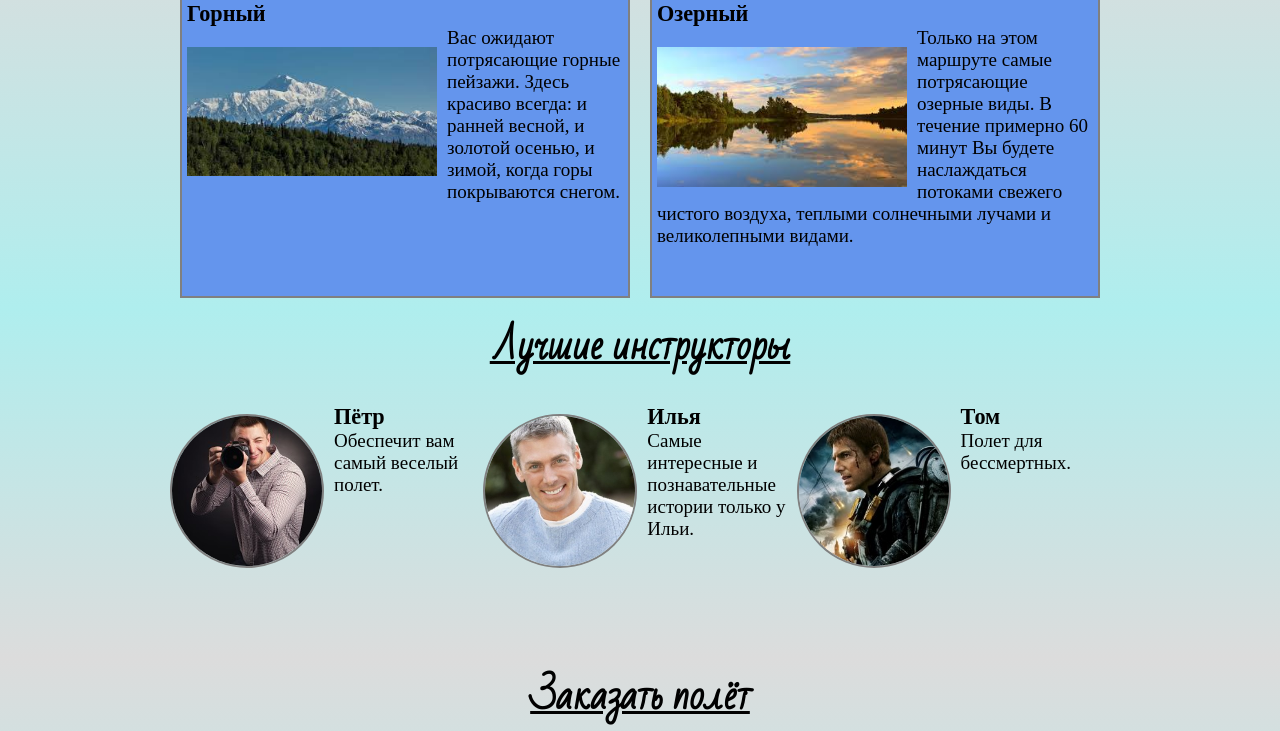
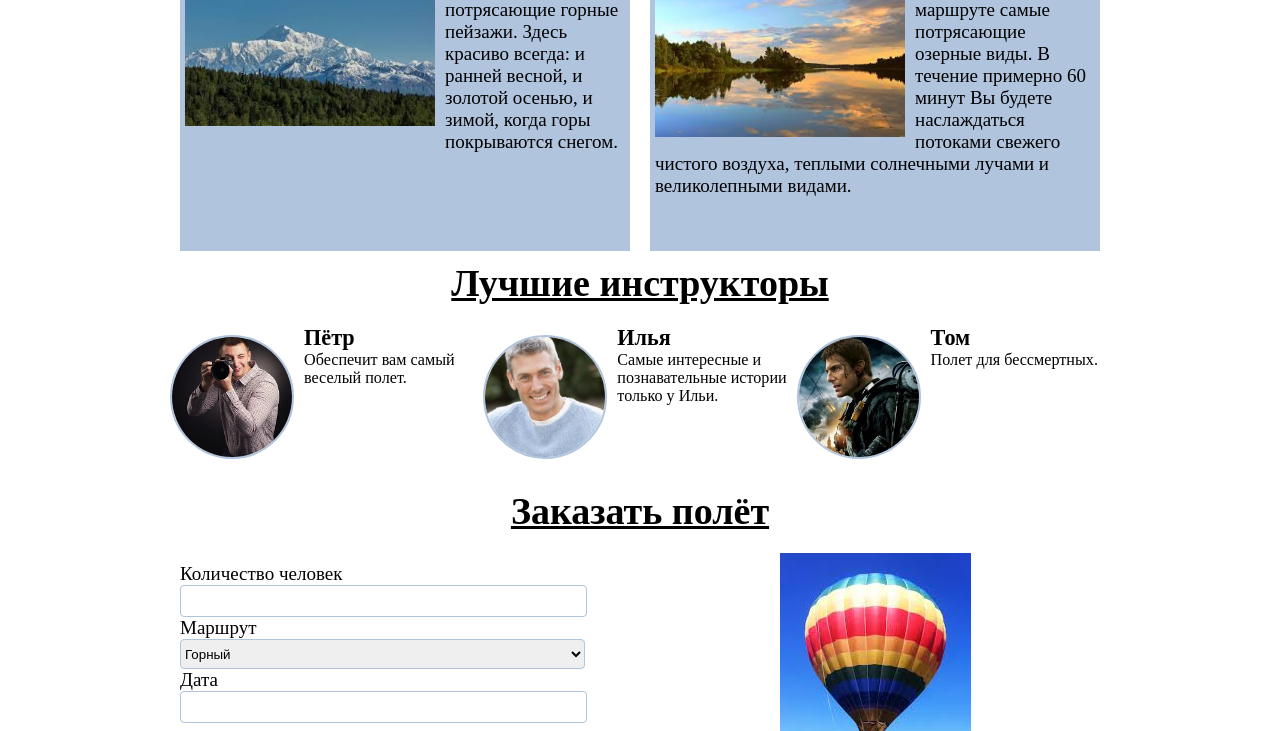
Before and after one commit to KarinaTiurina/ballon, a plain HTML site: page index.html in a window 1280 px wide. Shown: the part 787-1518 px from the top of the page. Drawn offline with Linux system fonts and the light colour scheme; a web font is replaced by a local one.

Commit message:
style correction

```diff
--- a/css/contacts.css
+++ b/css/contacts.css
@@ -1,4 +1,2 @@
 .contacts {
-  height: 165px;
-  background:  #AFEEEE;
 }
--- a/css/grid.css
+++ b/css/grid.css
@@ -13,6 +13,11 @@
 .buffer-both {
   margin-top: 20px;
   margin-bottom: 20px;
+}
+
+.buffer-small-both {
+  margin-top: 5px;
+  margin-bottom: 5px;
 }
 
 .buffer-bottom {
--- a/css/header.css
+++ b/css/header.css
@@ -10,7 +10,7 @@
   float: left;
   display: inline;
   width: 134px;
-  height: 36px;
+  height: 46px;
   padding: 0 20px;
 }
 
@@ -22,7 +22,7 @@
 .header-nav {
   float: right;
   vertical-align: baseline;
-  line-height: 36px;
+  line-height: 46px;
 }
 
 .header-nav-item {
--- a/css/instructors.css
+++ b/css/instructors.css
@@ -1,7 +1,4 @@
 .instructors {
-  height: 350px;
-  background:  #AFEEEE;
-  background: linear-gradient(to top, #DCDCDC, #AFEEEE);
 }
 
 .instructors-img {
@@ -9,7 +6,15 @@
   margin-right: 10px;
   margin-top: 10px;
   margin-bottom: 10px;
-  width: 150px;
-  border: 2px solid gray;
+  width: 120px;
+  border: 2px solid lightsteelblue;
   border-radius: 100px;
 }
+
+.instructors-text {
+  font-size: 0.85em;
+}
+
+.instructor {
+  min-height: 125px;
+}
--- a/css/intro.css
+++ b/css/intro.css
@@ -5,7 +5,7 @@
 
   padding-top: 218px;
   padding-bottom: 218px;
-  margin-top: 76px;
+  margin-top: 86px;
 }
 
 .heading {
--- a/css/order.css
+++ b/css/order.css
@@ -1,7 +1,4 @@
 .order {
-  height: 350px;
-  background:  #DCDCDC;
-  background: linear-gradient(to top, #AFEEEE, #DCDCDC);
   padding-bottom: 30px;
 }
 
@@ -13,6 +10,6 @@
   width: 90%;
   height: 30px;
   margin: 5, 5, 5, 0;
-  border: 1px solid gray;
+  border: 1px solid lightsteelblue;
   border-radius: 4px;
 }
--- a/css/routes.css
+++ b/css/routes.css
@@ -1,7 +1,4 @@
 .routes {
-  height: 400px;
-  background:  #DCDCDC;
-  background: linear-gradient(to top, #AFEEEE, #DCDCDC);
 }
 
 .route-img {
@@ -13,11 +10,10 @@
 }
 
 .route {
-  height: 290px;
   padding: 5px;
   margin: 10px;
-  background: cornflowerblue;
-  border: 2px solid gray;
+  background: lightsteelblue;
+  min-height: 295px;
 }
 
 .route:after {
@@ -25,3 +21,7 @@
   display: block;
   clear: both;
 }
+
+.route-content p {
+  white-space: normal
+}
--- a/css/text.css
+++ b/css/text.css
@@ -4,7 +4,6 @@ body {
 }
 
 .title {
-  font-family: 'Bad Script', cursive;
   font-size: 2em;
 }
 
@@ -19,3 +18,7 @@ body {
 .text-center {
   text-align: center;
 }
+
+.line {
+  color: lightsteelblue;
+}
--- a/index.html
+++ b/index.html
@@ -22,7 +22,7 @@
 
 <div class="header">
   <div class="container">
-    <div class="header-logo">
+    <div class="header-logo buffer-small-both">
       <img class="header-logo-image" src="images/logo.jpg" alt="[Воздушный шар]" />
     </div>
     <div class="header-nav buffer-both">
@@ -53,7 +53,7 @@
     </div>
   </div>
 
-  <div class="routes" id="routes">
+  <div class="routes buffer-both" id="routes">
     <div class="container">
       <div class="text-center">
         <h2 class="title chapter-title">Маршруты</h2>
@@ -88,20 +88,22 @@
       <div class="text-center">
         <h2 class="title chapter-title buffer-bottom">Лучшие инструкторы</h2>
       </div>
-      <div class="third-column">
+      <div class="buffer-top">
+        <div class="third-column instructor buffer-bottom">
           <img class="instructors-img" src="images/petr.jpg" alt="Петр" title="Петр">
           <h3>Пётр</h3>
-        <p>Обеспечит вам самый веселый полет.</p>
+          <p class="instructors-text">Обеспечит вам самый веселый полет.</p>
         </div>
-      <div class="third-column">
+        <div class="third-column instructor buffer-bottom">
           <img class="instructors-img" src="images/ilja.jpg" alt="Илья" title="Илья">
           <h3>Илья</h3>
-        <p>Самые интересные и познавательные истории только у Ильи.</p>
+          <p class="instructors-text">Самые интересные и познавательные истории только у Ильи.</p>
         </div>
-      <div class="third-column">
+        <div class="third-column instructor buffer-bottom">
           <img class="instructors-img" src="images/tom.jpg" alt="Том" title="Том">
           <h3>Том</h3>
-        <p>Полет для бессмертных.</p>
+          <p class="instructors-text">Полет для бессмертных.</p>
+        </div>
       </div>
     </div>
   </div>
@@ -109,7 +111,7 @@
   <div class="order" id="order">
     <div class="container">
       <div class="text-center">
-        <h2 class="title chapter-title">Заказать полёт</h2>
+        <h2 class="title chapter-title buffer-bottom">Заказать полёт</h2>
       </div>
       <div class="half-column">
         <div class="order-form">
@@ -134,8 +136,6 @@
     </div>
   </div>
 
-  <hr />
-
   <div class="contacts" id="contacts">
     <div class="container">
       <div class="half-column buffer-top-big">
```
Lines whose indentation alone changed are shown as unchanged.
